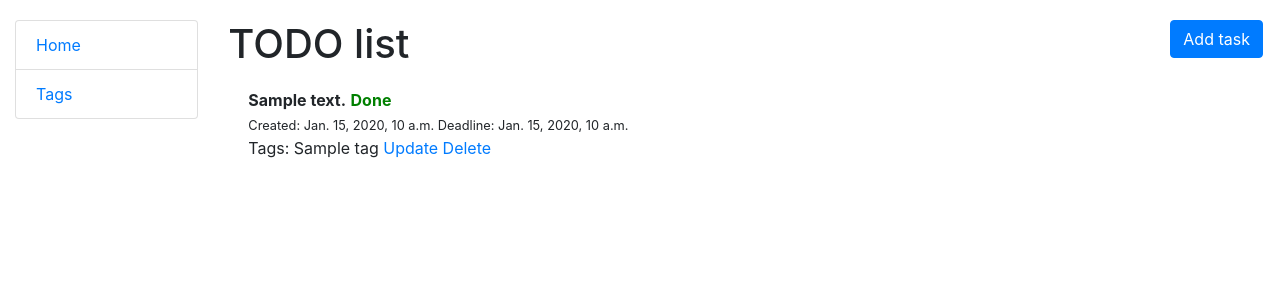
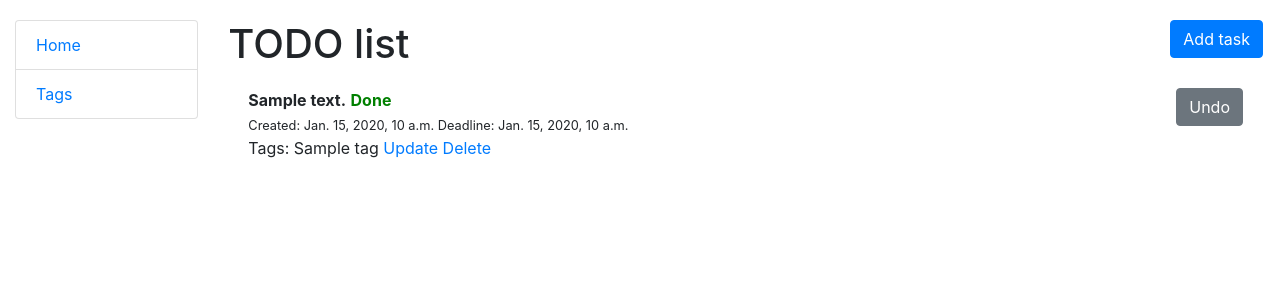
Before and after one commit to vlodek69/todo_list, a Django app: page / in a window 1280 px wide. Shown: the top 300 px of the page. Run offline with Django 4.2, Linux system fonts and the light colour scheme; tables that the repository leaves empty hold one stand-in row (values such as "Sample post").

Commit message:
Add complete/undo button

```diff
--- a/tasks/urls.py
+++ b/tasks/urls.py
@@ -1,7 +1,8 @@
 from django.urls import path
 
 from tasks.views import TaskListView, TaskCreateView, TaskUpdateView, \
-    TaskDeleteView, TagListView, TagCreateView, TagUpdateView, TagDeleteView
+    TaskDeleteView, TagListView, TagCreateView, TagUpdateView, TagDeleteView, \
+    toggle_complete_undo
 
 urlpatterns = [
     path("", TaskListView.as_view(), name="index"),
@@ -20,6 +21,11 @@ urlpatterns = [
     path(
         "tags/<int:pk>/delete/", TagDeleteView.as_view(), name="tag-delete"
     ),
+    path(
+        "tasks/<int:pk>/toggle-done/",
+        toggle_complete_undo,
+        name="toggle-task-done",
+    ),
 ]
 
 app_name = "tasks"
--- a/tasks/views.py
+++ b/tasks/views.py
@@ -1,3 +1,4 @@
+from django.http import HttpResponseRedirect
 from django.urls import reverse_lazy
 from django.views import generic
 
@@ -45,3 +46,13 @@ class TagUpdateView(generic.UpdateView):
 class TagDeleteView(generic.DeleteView):
     model = Tag
     success_url = reverse_lazy("tasks:tag-list")
+
+
+def toggle_complete_undo(request, pk):
+    task = Task.objects.get(id=pk)
+    if task.completed:
+        task.completed = 0
+    else:
+        task.completed = 1
+    task.save()
+    return HttpResponseRedirect(reverse_lazy("tasks:index"))
--- a/templates/tasks/index.html
+++ b/templates/tasks/index.html
@@ -19,6 +19,15 @@
           {% else %}
             <span class="font-weight-bold" style="color: red">Not done</span>
           {% endif %}
+          {% if task.completed %}
+            <a href="{% url 'tasks:toggle-task-done' pk=task.id %}" class="btn btn-secondary link-to-page">
+              Undo
+            </a>
+          {% else %}
+            <a href="{% url 'tasks:toggle-task-done' pk=task.id %}" class="btn btn-success link-to-page">
+              Complete
+            </a>
+          {% endif %}
           <br>
           <small>Created: {{ task.created }}
           {% if task.deadline %}
@@ -31,6 +40,7 @@
           {% endfor %}
           <a href="{% url 'tasks:task-update' pk=task.id %}">Update</a>
           <a href="{% url 'tasks:task-delete' pk=task.id %}">Delete</a>
+
         </li>
       {% endfor %}
     </ul>
```
